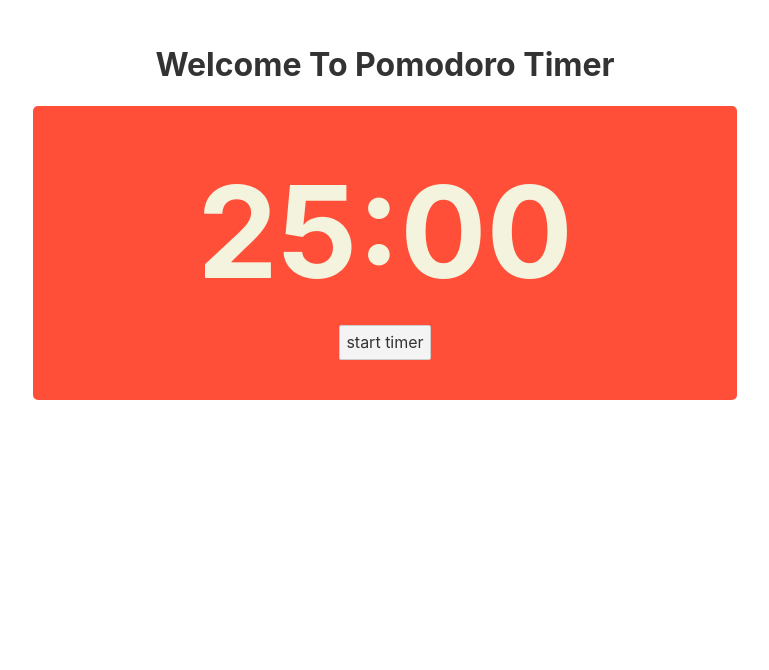
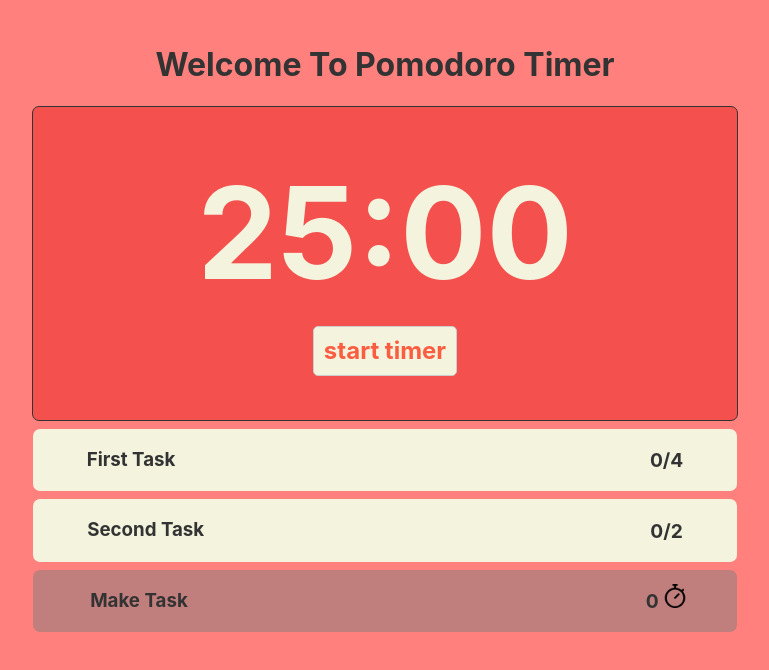
Before and after one commit to Steeveyboy/pomodoro_calender, a Svelte app in the folder svelte-app/: page / in a window 1280 px wide. Shown: the top 670 px of the page, without its empty margins (255-1024 px from the left). Built offline with nearby package versions, Linux system fonts and the light colour scheme.

Commit message:
Added Tasks functionality

```diff
--- a/svelte-app/public/global.css
+++ b/svelte-app/public/global.css
@@ -4,7 +4,10 @@ html, body {
 	height: 100%;
 }
 
+/* Using this palette: https://colorhunt.co/palette/ff5c58fe8f8ffcd2d1ffedd3 */
+
 body {
+	background-color: #ff5b58c5;
 	color: #333;
 	margin: 0;
 	padding: 8px;
--- a/svelte-app/src/App.svelte
+++ b/svelte-app/src/App.svelte
@@ -17,13 +17,6 @@
 		margin: 0 auto;
 	}
 
-	h1 {
-		color: #ff3e00;
-		text-transform: uppercase;
-		font-size: 4em;
-		font-weight: 100;
-	}
-
 	@media (min-width: 640px) {
 		main {
 			max-width: none;
--- a/svelte-app/src/Button/Button.svelte
+++ /dev/null
@@ -1,4 +0,0 @@
-
-<button>
-
-</button>
--- /dev/null
+++ b/svelte-app/src/components/Button/Button.svelte
@@ -0,0 +1,24 @@
+
+<script>
+    import { createEventDispatcher } from "svelte";
+
+    const dispatch = createEventDispatcher();
+
+    export let props;
+
+    const onClick = event => {
+        dispatch("click", event);
+    };
+
+</script>
+
+<button on:click={onClick}>
+    <div class="buttonText">{props.text}</div>
+</button>
+
+<style type="text/css">
+    button {
+        border-radius: 1px;
+        /* border-radius: ; */
+    }
+</style>
--- /dev/null
+++ b/svelte-app/src/components/Task/Task.svelte
@@ -0,0 +1,42 @@
+
+<script>
+    export let text;
+    console.log("being Created ");
+</script>
+
+<div class="task">
+    <h3 class="taskText">{text.name}</h3>
+    <div class="tomatos">
+       <p>{text.periodsComplete}/{text.periods}</p>
+    </div>
+</div>
+
+<style>
+    .task {
+        justify-content: center;
+        display: flex;
+        max-width: 44rem;
+        width: 100%;
+        background-color: rgb(243, 243, 222);
+        border-radius: 7px;
+        margin: auto;
+        margin-top: 0.5rem;
+    }
+
+    .tomatos{
+        display: inline-block;
+    }
+
+    .taskText{
+        text-align: left;
+        width: 80%;
+    }
+
+    .tomatos p{
+        font-size: larger;
+        font-weight: bold;
+    }
+
+
+
+</style>
--- /dev/null
+++ b/svelte-app/src/components/Task/TaskMaker.svelte
@@ -0,0 +1,92 @@
+
+<script>
+
+    let tomatos = 0;
+    import { createEventDispatcher } from "svelte";
+    const dispatch = createEventDispatcher();
+
+    let props;
+
+    const onClick = event => {
+        let inputText = document.getElementById("inputText")
+        let sendOff = {text: inputText.value, periods: tomatos}
+        dispatch("change", sendOff);
+        inputText.value = "";
+    };
+
+</script>
+
+<div class="task taskMaker">
+    <div class="taskText">
+        <input type="text" id="inputText" class="inputText" placeholder="Make Task" on:change={onClick}>
+    </div>
+    <div class="tomatos">
+       <p>{tomatos}</p>
+       <img src="timer.png" alt="" style="width:1.5rem; display:inline-block; margin-top:10px;">
+    </div>
+</div>
+
+<style>
+    .inputText {
+        background-color: rgba(143, 126, 125, 0.0);
+        outline: none;
+        border: none;
+        margin-top: 6px;
+        width: 100%;
+        height: 80%;
+
+        color: #333;
+        font-size: 1.17em;
+        font-weight: bold;
+    }
+
+    .inputText::placeholder {
+        color: #333;
+        font-size: 1.17rem;
+        /*margin-block-start: 1em;
+        margin-block-end: 1em;
+        margin-inline-start: 0px;
+        margin-inline-end: 0px;*/
+        font-weight: bold;
+    }
+
+
+    .taskMaker {
+        justify-content: center;
+        cursor: pointer;
+        display: flex;
+        max-width: 44rem;
+        width: 100%;
+        background-color: rgba(143, 126, 125, 0.562);
+        border-radius: 7px;
+        margin: auto;
+        margin-top: 0.5rem;
+    }
+
+    .taskMaker .taskText{
+        text-align: center;
+        align-items: center;
+        width: 80%;
+    }
+
+    .taskMaker:hover {
+        background-color: rgb(243, 243, 222);
+    }
+
+    .tomatos {
+        display: inline-block;
+        text-align: right;
+    }
+
+    .taskText {
+        text-align: left;
+        width: 80%;
+    }
+
+    .tomatos p{
+        font-size: larger;
+        font-weight: bold;
+        display: inline-block;
+    }
+
+</style>
--- /dev/null
+++ b/svelte-app/src/components/Task/index.js
@@ -0,0 +1,3 @@
+
+export {default as Task} from './Task.svelte';
+export {default as TaskMaker} from './TaskMaker.svelte';
--- /dev/null
+++ b/svelte-app/src/components/TaskContainer/TaskContainer.svelte
@@ -0,0 +1,30 @@
+<script>
+    import { TaskMaker, Task } from "../Task";
+
+    let ex = {name:"First Task", periods:4, periodsComplete:0};
+    let ex2 = {name:"Second Task", periods:2, periodsComplete:0};
+
+
+    let tasks = [ex, ex2];
+
+    function test(event) {
+        console.log(event.detail);
+        let text = {name: event.detail.text, periods: event.detail.periods, periodsComplete:0};
+        // tasks.slice(1);
+        tasks[tasks.length] = text;
+        // console.log(document.createElement("task/"));
+    };
+
+
+</script>
+
+
+<div class="task-container">
+    <div class="tasks">
+        {#each tasks as taskDetails}
+            <!-- <h1>{taskDetails}</h1> -->
+            <Task text={taskDetails}/>
+        {/each}
+    </div>
+    <TaskMaker on:change={test}/>
+</div>
--- /dev/null
+++ b/svelte-app/src/components/TaskContainer/index.js
@@ -0,0 +1 @@
+export {default as TaskContainer} from './TaskContainer.svelte';
--- a/svelte-app/src/components/Timer/Timer.svelte
+++ b/svelte-app/src/components/Timer/Timer.svelte
@@ -1,6 +1,7 @@
 
 <script>
     import { run } from "svelte/internal";
+
     let running = false;
 
     function setRunning() {
@@ -20,7 +21,6 @@
 
 </script>
 
-
 <div class="timer-container">
     <h1 id="countdown">25:00</h1>
     <button on:click={setRunning}>start timer</button>
@@ -28,13 +28,14 @@
 
 <style type="text/css">
     .timer-container {
-        /* min-height: 20rem; */
         max-width: 40rem;
         padding: 2rem;
-        border-radius: 5px;
         margin: auto;
         vertical-align: middle;
-        background-color: rgba(255, 30, 0, 0.781);
+        background-color: #f34b48e0;
+        border-radius: 7px;
+        border-style: solid;
+        border-width: 1px;
     }
     .timer-container h1 {
         color: rgb(243, 243, 222);
@@ -42,7 +43,14 @@
         margin: 1rem;
         /* font-family:'Courier New'; */
     }
+
     .timer-container button {
-        /* color: black; */
+        border-radius: 5px;
+        font-size: x-large;
+        font-weight: bold;
+        color: rgba(255, 30, 0, 0.705);
+        background-color:rgb(243, 243, 222);
+        cursor: pointer;
     }
+
 </style>
--- a/svelte-app/src/pages/HomePage.svelte
+++ b/svelte-app/src/pages/HomePage.svelte
@@ -1,21 +1,24 @@
 <script>
     import {Timer} from '../components/Timer';
+    import {Task, TaskMaker } from '../components/Task';
+    import {TaskContainer} from '../components/TaskContainer';
 </script>
 
 <div class="home-page">
     <h1>Welcome To Pomodoro Timer</h1>
     <Timer />
+    <TaskContainer />
+    <!-- <Task /> -->
+    <!-- <TaskMaker/> -->
+
 </div>
 
 <style type="text/css">
     .home-page {
-      /* display: flex; */
       flex-direction: column;
-      /* justify-content: space-between; */
       max-width: 45rem;
       margin: auto;
       text-align: center;
-      /* overflow: hidden; */
       align-items: center;
     }
   </style>
```
Also changed, not shown: svelte-app/public/timer.png (added), svelte-app/public/tomato.png (added), svelte-app/src/components/Button/index.js (renamed from svelte-app/src/Button/index.js).
